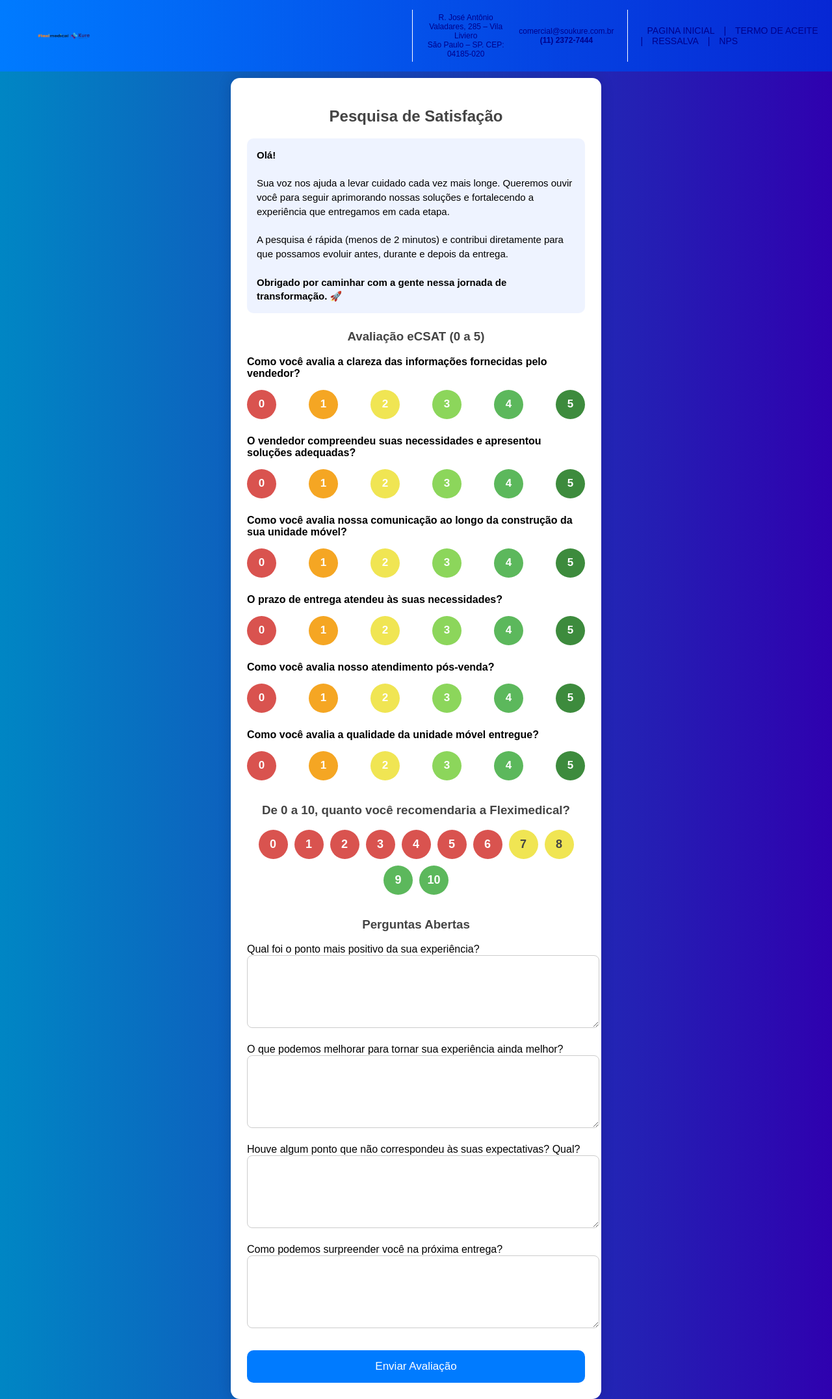
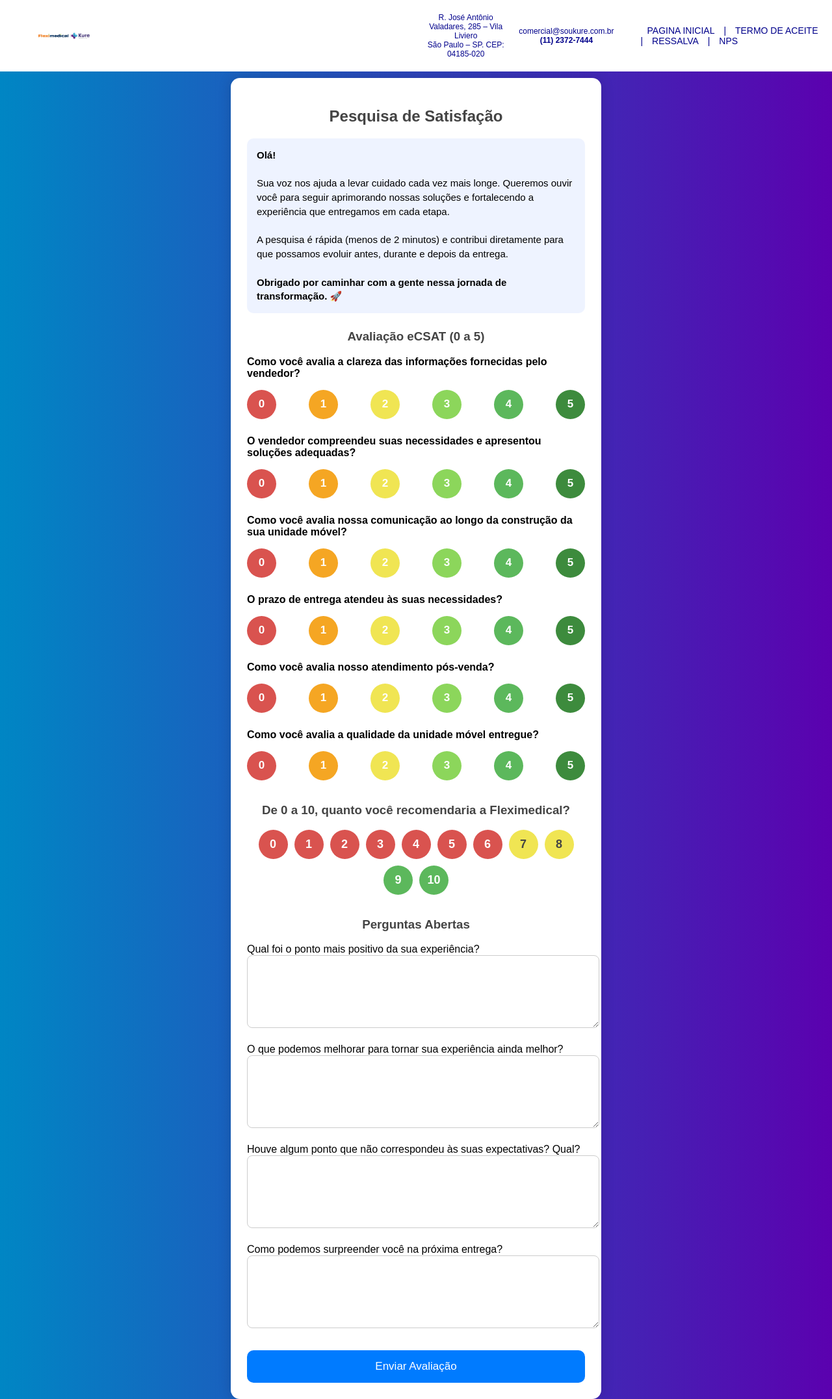
Before and after one commit to HenriqueNunes-2008/Termo_Aceite, a Flask app: page /nps in a window 1280 px wide. Shown: the whole page at 65% size. Run offline with Flask 3, Linux system fonts and the light colour scheme.

Commit message:
Update NPS page styling and content

```diff
--- a/templates/nps.html
+++ b/templates/nps.html
@@ -10,7 +10,7 @@
 body {
     margin: 0;
     font-family: Arial, sans-serif;
-    background: linear-gradient(to right, #0086c4, #2f01af);
+    background: linear-gradient(to right, #0086c4, #5b01af);
     display: flex;
     justify-content: center;  /* Centraliza horizontalmente */
     align-items: center;      /* Centraliza verticalmente */
@@ -155,7 +155,7 @@ body {
             font-size: 15px;
         }
     }
-.topbar { background: linear-gradient(to right, #007bff, #0725d3); color: #00008B; padding: 15px; display: flex; flex-direction: row; position: fixed; top: 0; left: 0; width: 100%; z-index: 10; }
+.topbar { background: linear-gradient(to right, #ffffff, #ffffff); color: #00008B; padding: 15px; display: flex; flex-direction: row; position: fixed; top: 0; left: 0; width: 100%; z-index: 10; }
 .logo-section { display: flex; align-items: center; padding: 0 20px; border-right: 1px solid white; flex: 2; }
 .logo { height: 80px; }
 .middle-section { display: flex; justify-content: center; align-items: center; flex: 1; padding: 0 20px; border-right: 1px solid white; text-align: center; }
```
